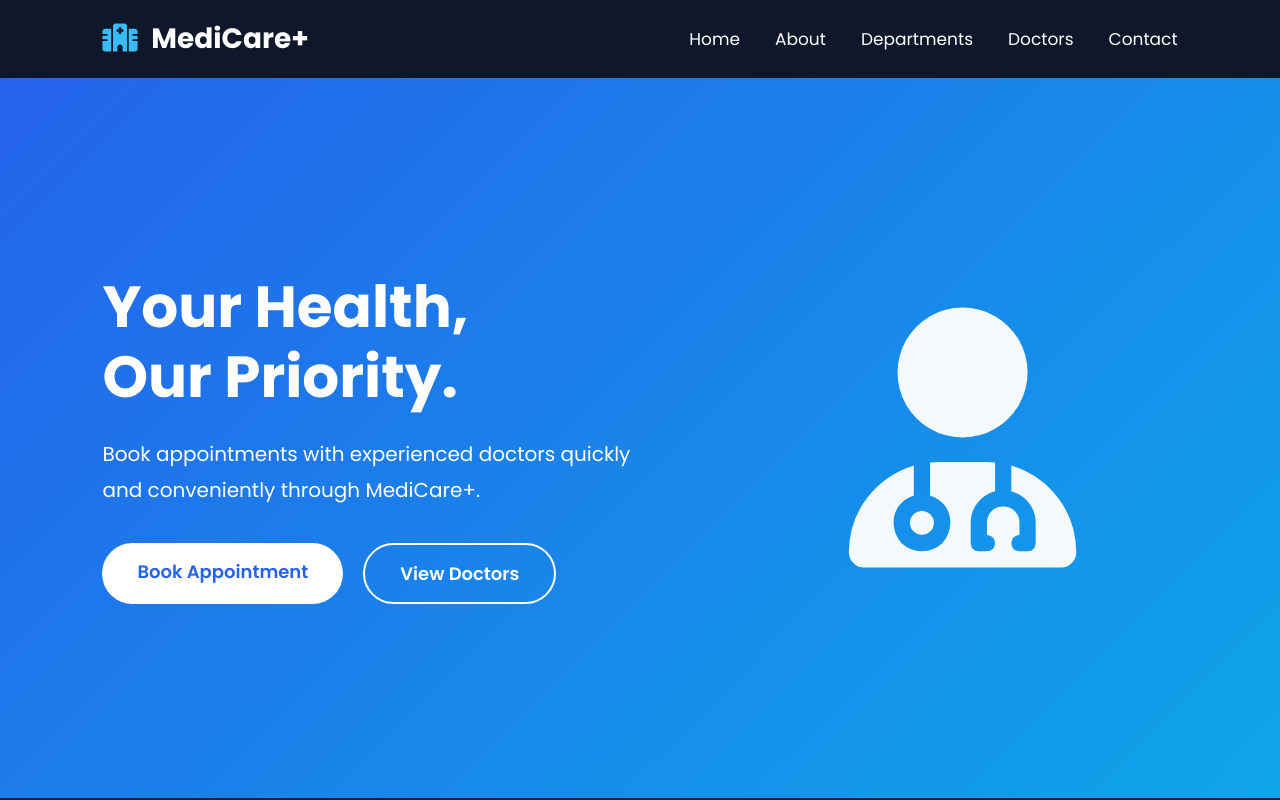
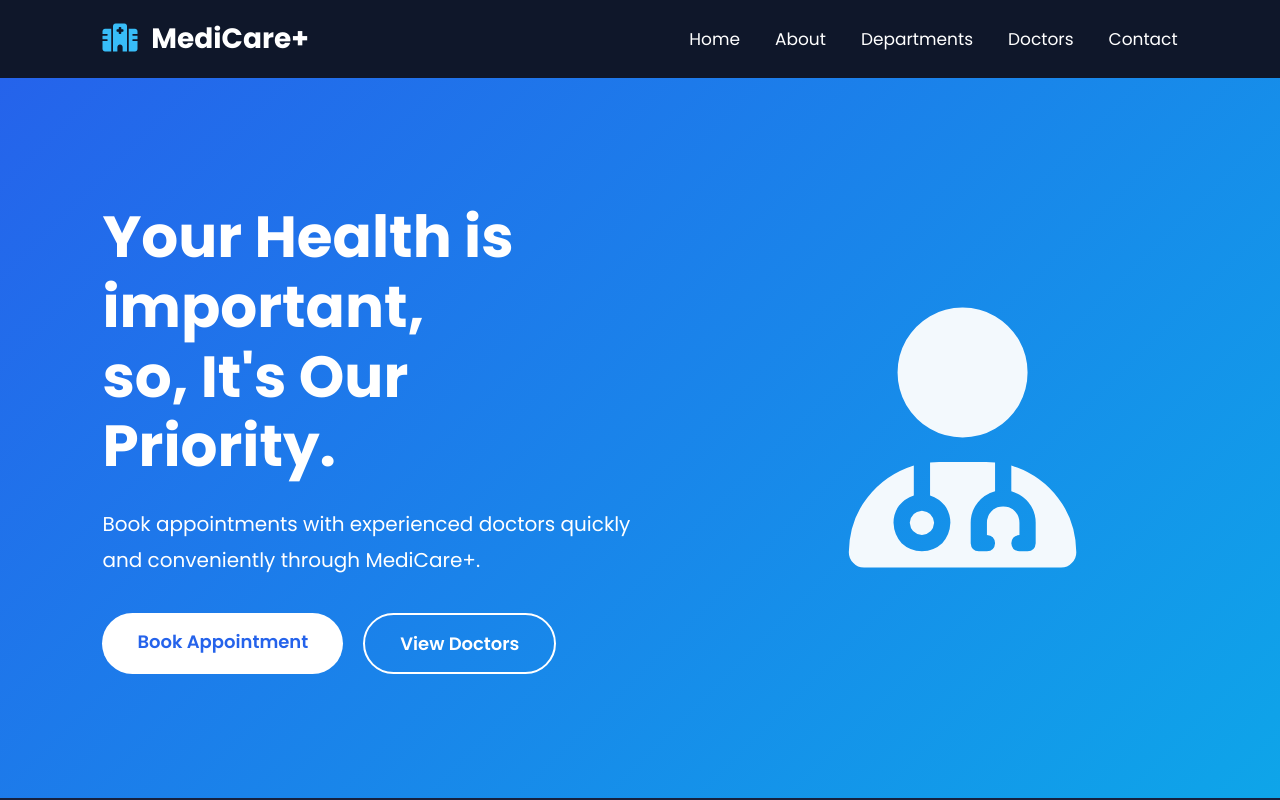
Before and after one commit to YasaswiniTadikonda/aws-cicd-demo, a plain HTML site: page index.html in a window 1280 px wide. Shown: the top 800 px of the page. Drawn offline with Linux system fonts and the light colour scheme.

Commit message:
final Test

```diff
--- a/index.html
+++ b/index.html
@@ -50,7 +50,7 @@
 
         <div class="hero-text">
 
-            <h1>Your Health,<br>Our Priority.</h1>
+            <h1>Your Health is important,<br>so, It's Our Priority.</h1>
 
             <p>
 
```
